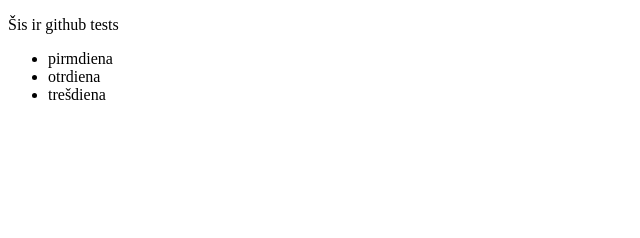
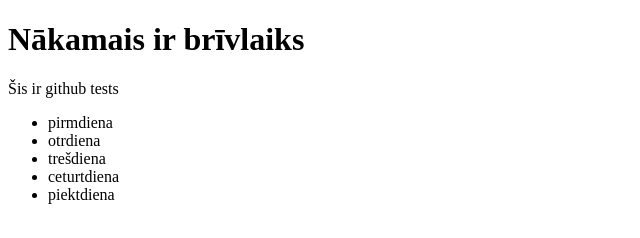
Before and after one commit to skarletaa/17.10, a plain HTML site: page index.html in a window 1280 px wide. Shown: the whole page, without its empty margins (0-640 px from the left). Drawn offline with Linux system fonts and the light colour scheme.

Commit message:
pabeidzu dienu sarakstu

```diff
--- a/index.html
+++ b/index.html
@@ -6,15 +6,16 @@
     <title>Document</title>
 </head>
 <body>
-    <P>Šis ir github tests</P>
+    <h1>Nākamais ir brīvlaiks</h1>
+    <p>Šis ir github tests</p>
     <div>
         <ul>
-        <li>pirmdiena</li>
-        <li>otrdiena</li>
-        <li>trešdiena</li>
+            <li>pirmdiena</li>
+            <li>otrdiena</li>
+            <li>trešdiena</li>
+            <li>ceturtdiena</li>
+            <li>piektdiena</li>
         </ul>
-
     </div>
-
 </body>
 </html>
```
